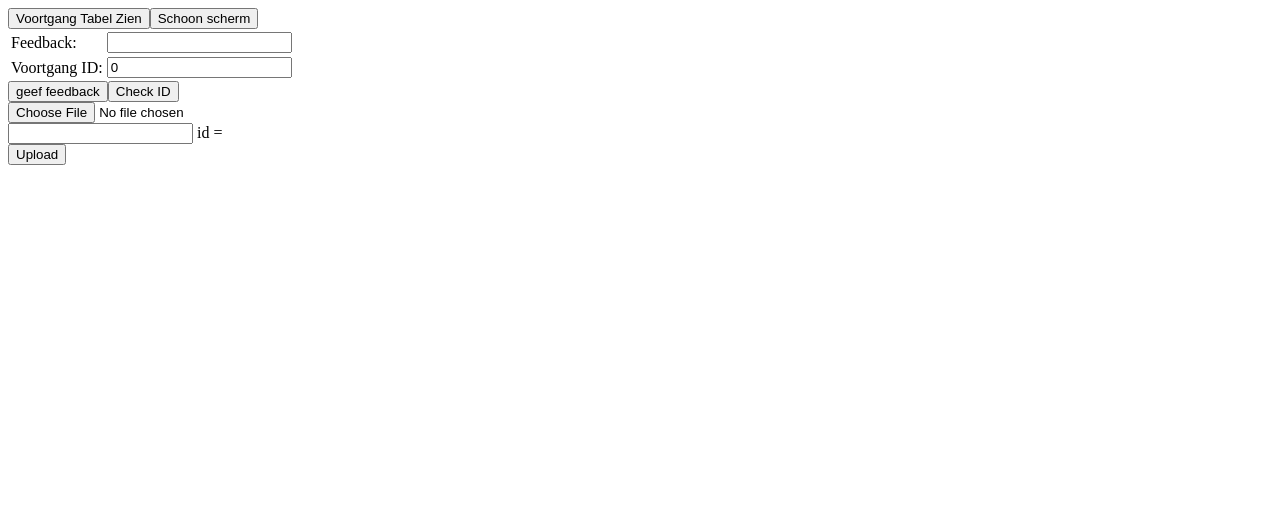
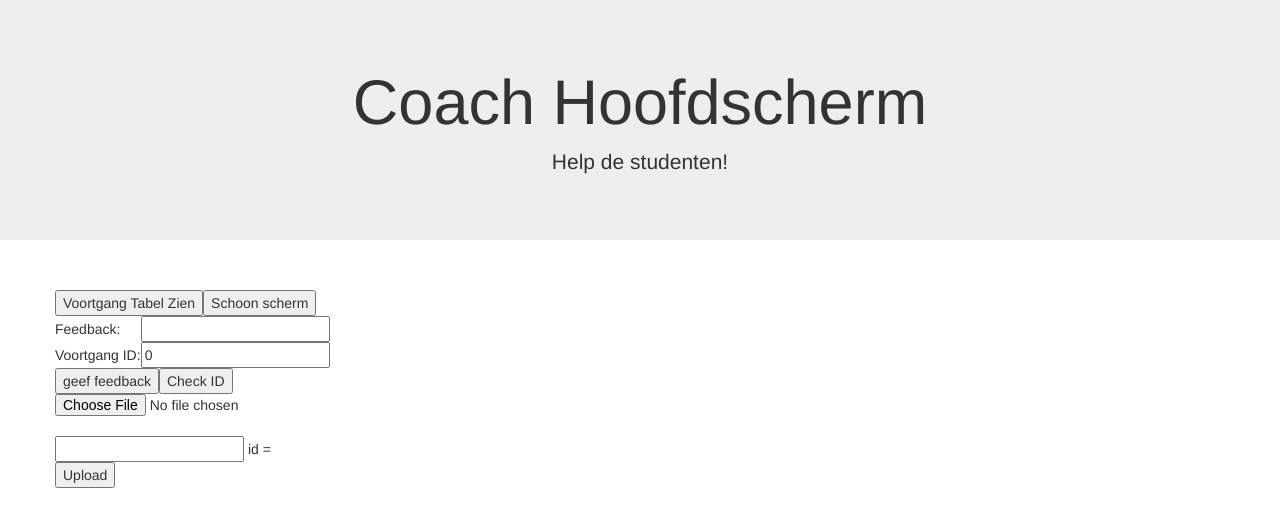
Before and after one commit to DASnoeken/Powerlift_App, an Angular app in the folder Frontend/Powerliften-coach/: page / in a window 1280 px wide. Shown: the top 526 px of the page. Built offline with nearby package versions, Linux system fonts and the light colour scheme.

Commit message:
committest

```diff
--- a/Frontend/Powerliften-coach/src/app/app.component.html
+++ b/Frontend/Powerliften-coach/src/app/app.component.html
@@ -1,2 +1,31 @@
-<de-voortgang></de-voortgang>
-<de-oefening></de-oefening>
+<html>
+    <head>
+        <title>Bootstrap Example</title>
+        <meta charset="utf-8">
+        <meta name="viewport" content="width=device-width, initial-scale=1">
+        <link rel="stylesheet" href="https://maxcdn.bootstrapcdn.com/bootstrap/3.4.1/css/bootstrap.min.css">
+        <script src="https://ajax.googleapis.com/ajax/libs/jquery/3.5.1/jquery.min.js"></script>
+        <script src="https://maxcdn.bootstrapcdn.com/bootstrap/3.4.1/js/bootstrap.min.js"></script>
+      </head>
+      <body>
+<div class="jumbotron text-center">
+    <h1>
+        Coach Hoofdscherm
+    </h1>
+    <p>
+        Help de studenten!
+    </p>
+</div><br>
+<div class="container">
+    <div class="row">
+        <div class="col">
+            <de-voortgang></de-voortgang>
+        </div>
+        <div class="col">
+            <de-oefening></de-oefening>
+        </div>
+    </div>
+</div>
+
+</body>
+</html>
```
Also changed, not shown: Frontend/Powerliften-coach/package.json (+14 -11 lines), 2 other files (tests, documents, lock files or other folders).
